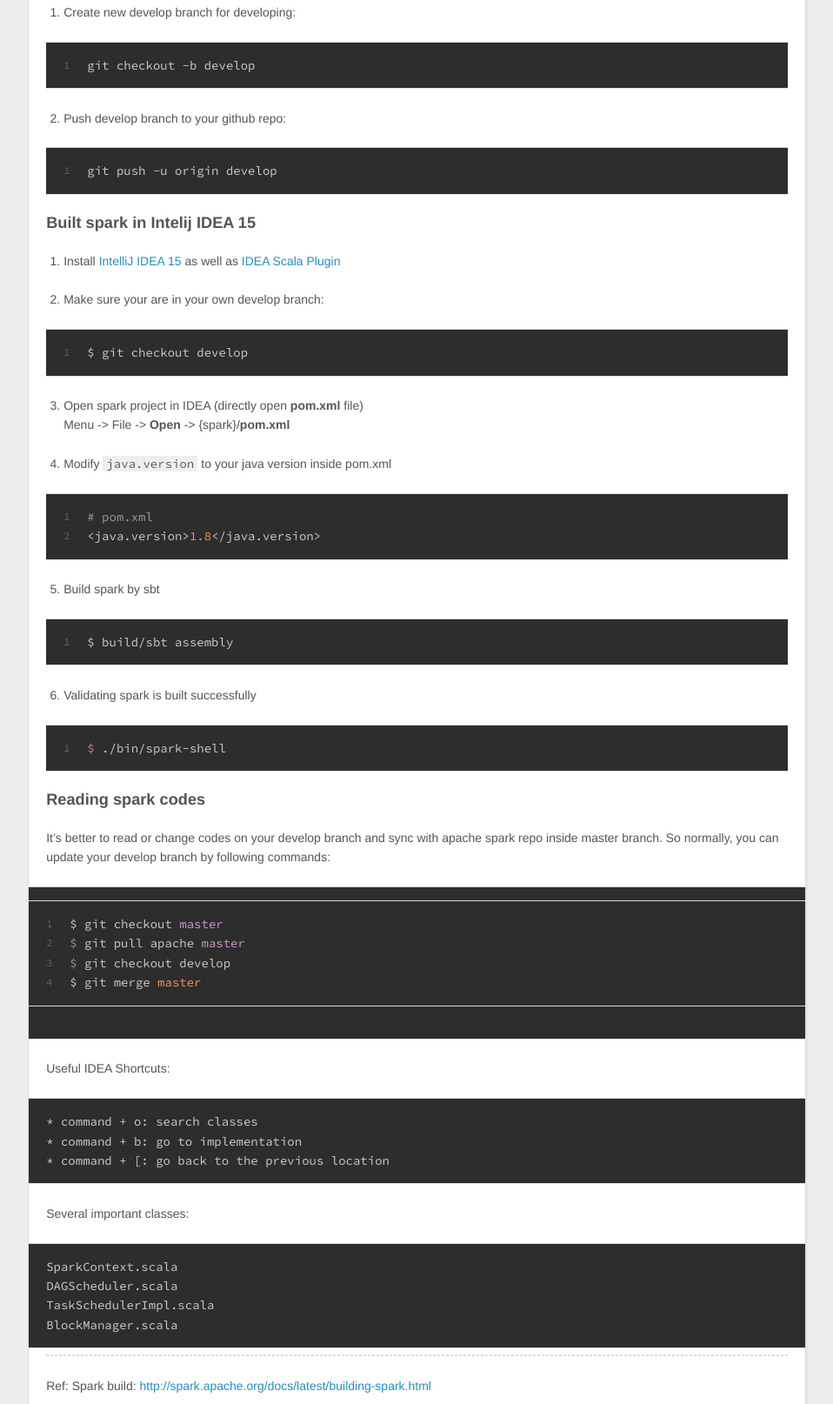
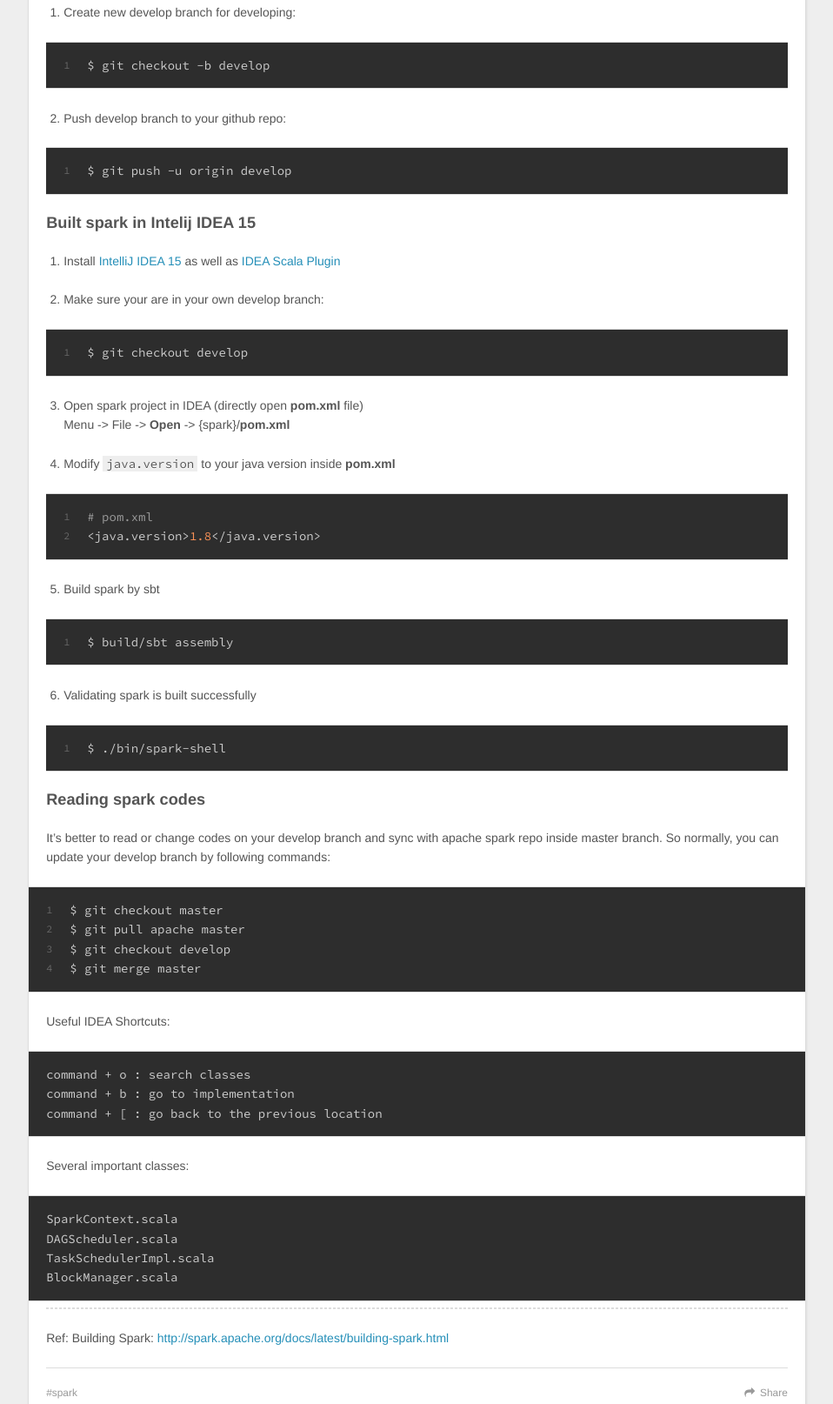
Before and after one commit to linbojin/linbojin.github.io, a plain HTML site: page 2016/01/09/Reading-Spark-Souce-Code-in-IntelliJ-IDEA/index.html in a window 1280 px wide. Shown: the part 1203-2817 px from the top of the page at 87% size, without its empty margins (8-966 px from the left). Drawn offline with nearby package versions, Linux system fonts and the light colour scheme.

Commit message:
Site updated: 2016-01-09 20:37:18

```diff
--- a/2016/01/09/Reading-Spark-Souce-Code-in-IntelliJ-IDEA/index.html
+++ b/2016/01/09/Reading-Spark-Souce-Code-in-IntelliJ-IDEA/index.html
@@ -19,7 +19,7 @@
 Fork apache spark project to your Github account
 Clone spark to local:
  12$ gi">
-<meta property="og:updated_time" content="2016-01-09T12:29:45.000Z">
+<meta property="og:updated_time" content="2016-01-09T12:37:08.000Z">
 <meta name="twitter:card" content="summary">
 <meta name="twitter:title" content="Reading Spark Souce Code in IntelliJ IDEA">
 <meta name="twitter:description" content="It’s a good choice to read spark souce code in IntelliJ IDEA. This tutorial introduces how to do it.
@@ -119,10 +119,10 @@
 </ol>
 <ol>
 <li><p>Create new develop branch for developing: </p>
- <figure class="highlight bash"><table><tr><td class="gutter"><pre><span class="line">1</span><br></pre></td><td class="code"><pre><span class="line">git checkout -b develop</span><br></pre></td></tr></table></figure>
+ <figure class="highlight bash"><table><tr><td class="gutter"><pre><span class="line">1</span><br></pre></td><td class="code"><pre><span class="line">$ git checkout -b develop</span><br></pre></td></tr></table></figure>
 </li>
 <li><p>Push develop branch to your github repo: </p>
- <figure class="highlight bash"><table><tr><td class="gutter"><pre><span class="line">1</span><br></pre></td><td class="code"><pre><span class="line">git push -u origin develop</span><br></pre></td></tr></table></figure>
+ <figure class="highlight bash"><table><tr><td class="gutter"><pre><span class="line">1</span><br></pre></td><td class="code"><pre><span class="line">$ git push -u origin develop</span><br></pre></td></tr></table></figure>
 </li>
 </ol>
 <h3 id="Built_spark_in_Intelij_IDEA_15"><a href="#Built_spark_in_Intelij_IDEA_15" class="headerlink" title="Built spark in Intelij IDEA 15"></a>Built spark in Intelij IDEA 15</h3><ol>
@@ -132,29 +132,29 @@
 </li>
 <li><p>Open spark project in IDEA (directly open <strong>pom.xml</strong> file)<br>Menu -&gt; File -&gt; <strong>Open</strong> -&gt; {spark}/<strong>pom.xml</strong> </p>
 </li>
-<li><p>Modify <code>java.version</code> to your java version inside pom.xml</p>
- <figure class="highlight applescript"><table><tr><td class="gutter"><pre><span class="line">1</span><br><span class="line">2</span><br></pre></td><td class="code"><pre><span class="line"><span class="comment"># pom.xml</span></span><br><span class="line">&lt;java.<span class="property">version</span>&gt;<span class="number">1.8</span>&lt;/java.<span class="property">version</span>&gt;</span><br></pre></td></tr></table></figure>
+<li><p>Modify <code>java.version</code> to your java version inside <strong>pom.xml</strong></p>
+ <figure class="highlight bash"><table><tr><td class="gutter"><pre><span class="line">1</span><br><span class="line">2</span><br></pre></td><td class="code"><pre><span class="line"><span class="comment"># pom.xml</span></span><br><span class="line">&lt;java.version&gt;<span class="number">1.8</span>&lt;/java.version&gt;</span><br></pre></td></tr></table></figure>
 </li>
 <li><p>Build spark by sbt</p>
  <figure class="highlight bash"><table><tr><td class="gutter"><pre><span class="line">1</span><br></pre></td><td class="code"><pre><span class="line">$ build/sbt assembly</span><br></pre></td></tr></table></figure>
 </li>
 <li><p>Validating spark is built successfully</p>
- <figure class="highlight crystal"><table><tr><td class="gutter"><pre><span class="line">1</span><br></pre></td><td class="code"><pre><span class="line"><span class="variable">$ </span>./bin/spark-shell</span><br></pre></td></tr></table></figure>
+ <figure class="highlight bash"><table><tr><td class="gutter"><pre><span class="line">1</span><br></pre></td><td class="code"><pre><span class="line">$ ./bin/spark-shell</span><br></pre></td></tr></table></figure>
 </li>
 </ol>
 <h3 id="Reading_spark_codes"><a href="#Reading_spark_codes" class="headerlink" title="Reading spark codes"></a>Reading spark codes</h3><p>It’s better to read or change codes on your develop branch and sync with apache spark repo inside master branch. So normally, you can update your develop branch by following commands:</p>
-<pre><code><figure class="highlight crmsh"><table><tr><td class="gutter"><pre><span class="line">1</span><br><span class="line">2</span><br><span class="line">3</span><br><span class="line">4</span><br></pre></td><td class="code"><pre><span class="line">$ git checkout <span class="keyword">master</span></span><br><span class="line"><span class="title">$</span> git pull apache <span class="keyword">master</span></span><br><span class="line"><span class="title">$</span> git checkout develop</span><br><span class="line">$ git merge <span class="literal">master</span></span><br></pre></td></tr></table></figure>
-</code></pre><p>Useful IDEA Shortcuts:</p>
-<pre><code>* command + o: search classes
-* command + b: go to implementation
-* command + [: go back to the previous location
+<figure class="highlight bash"><table><tr><td class="gutter"><pre><span class="line">1</span><br><span class="line">2</span><br><span class="line">3</span><br><span class="line">4</span><br></pre></td><td class="code"><pre><span class="line">$ git checkout master</span><br><span class="line">$ git pull apache master</span><br><span class="line">$ git checkout develop</span><br><span class="line">$ git merge master</span><br></pre></td></tr></table></figure>
+<p>Useful IDEA Shortcuts:</p>
+<pre><code>command + o : search classes
+command + b : go to implementation
+command + [ : go back to the previous location
 </code></pre><p>Several important classes:</p>
 <pre><code>SparkContext.scala
 DAGScheduler.scala
 TaskSchedulerImpl.scala
 BlockManager.scala
 </code></pre><hr>
-<p>Ref: Spark build: <a href="http://spark.apache.org/docs/latest/building-spark.html" target="_blank" rel="external">http://spark.apache.org/docs/latest/building-spark.html</a></p>
+<p>Ref: Building Spark: <a href="http://spark.apache.org/docs/latest/building-spark.html" target="_blank" rel="external">http://spark.apache.org/docs/latest/building-spark.html</a></p>
 
 
     </div>
```
Also changed, not shown: index.html (+11 -11 lines).
